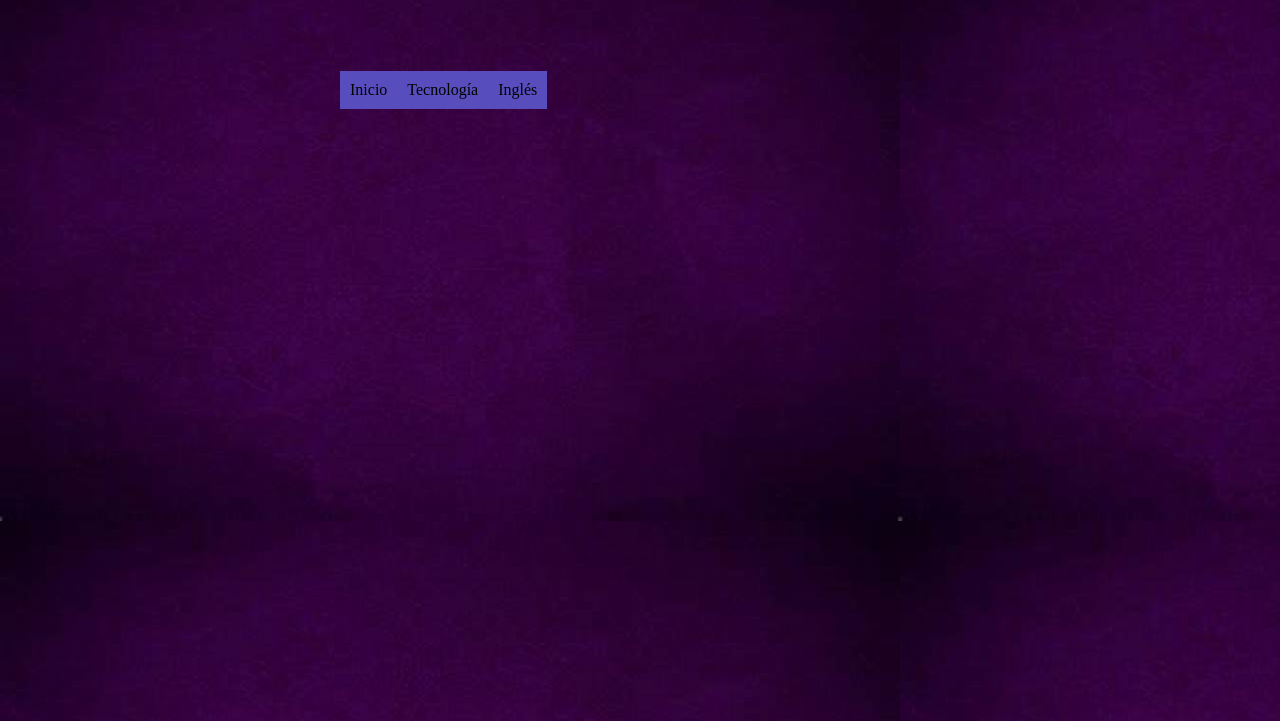
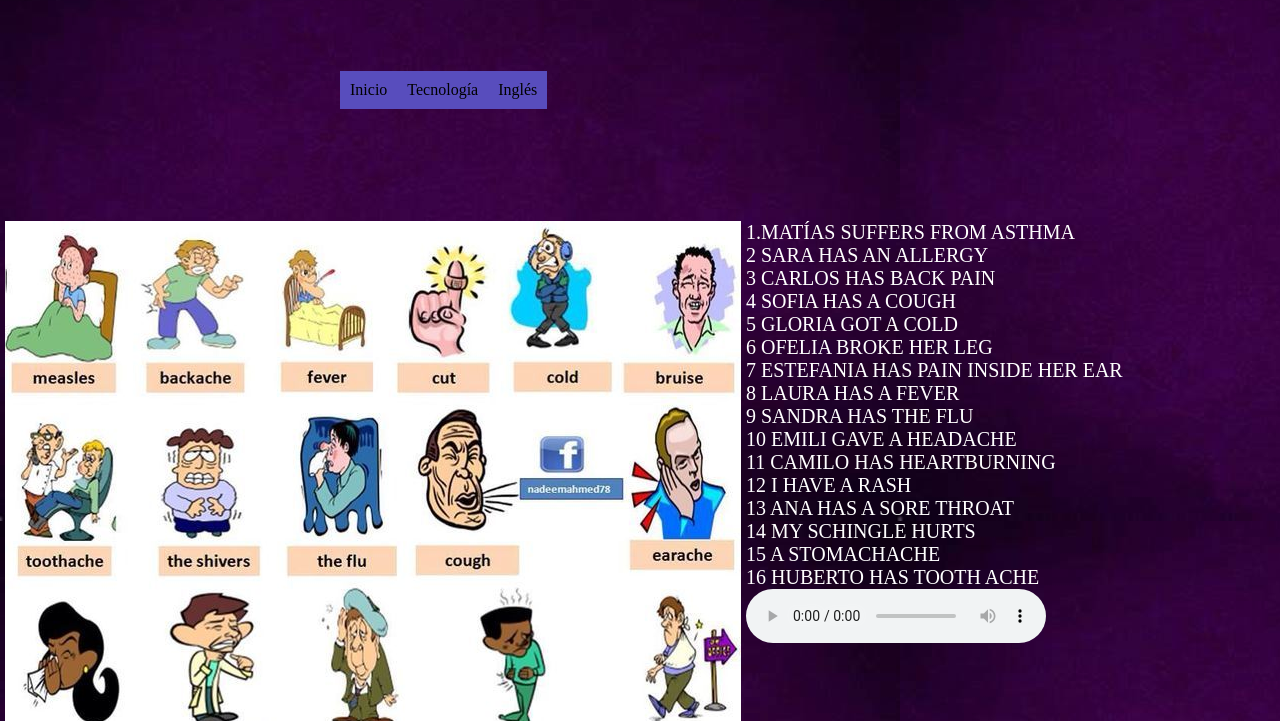
Before and after one commit to saraysofia2009/Sofia-Puerta-pagina-web, a plain HTML site: page ingles2.html in a window 1280 px wide. Shown: the part 79-800 px from the top of the page. Drawn offline with Linux system fonts and the light colour scheme.

Commit message:
ACTUALIZACION FINAL

```diff
--- a/estilos.css
+++ b/estilos.css
@@ -86,3 +86,35 @@
                         color: white;
                         font-size: 20px;
                         }
+                        .contenido{
+
+                            height: 280px;
+                            width: 100%;
+                            float: right;
+                            position: absolute;
+                            color: white;
+                            top: 300px;
+                            }
+                            .textoingles{
+                                text-align: left;
+                                color: white;
+                                font-size: 20px; }
+                                .imageningles{
+
+
+
+                                    background-repeat: no-repeat;
+
+                                    float:left;
+
+                                    height: 560px;
+
+                                    width: 736px;
+
+                                    margin-left: 5px;
+
+                                    margin-right:5px;
+
+                                    background-image: url(11de90887f4c0f31f5cca677775300ea.jpg);
+
+                                    }
--- a/ingles2.html
+++ b/ingles2.html
@@ -107,7 +107,46 @@ INGLES
 
 </div>
 
-</body>
+<div class="contenido">
+<div class="textoingles">
+<div class="imageningles"></div>
+1.MATÍAS SUFFERS FROM ASTHMA
+<br>
+2 SARA HAS AN ALLERGY
+<br>
+3 CARLOS HAS BACK PAIN
+<br>
+4 SOFIA HAS A COUGH
+<br>
+5 GLORIA GOT A COLD
+<br>
+6 OFELIA BROKE HER LEG
+<br>
+7 ESTEFANIA HAS PAIN INSIDE HER EAR
+<br>
+8 LAURA HAS A FEVER
+<br>
+9 SANDRA HAS THE FLU
+<br>
+10 EMILI GAVE A HEADACHE
+<br>
+11 CAMILO HAS HEARTBURNING
+<br>
+12 I  HAVE A RASH
+<br>
+13 ANA HAS A SORE THROAT
+<br>
+14 MY SCHINGLE HURTS
+<br>
+15 A STOMACHACHE
+<br>
+16 HUBERTO HAS TOOTH ACHE
+<br>
+<audio controls>
+    <source src="WhatsApp Audio 2023-11-23 at 8.37.35 PM.ogg">
+</audio>
+</div>
+</div>
 
 </body>
 
```
Also changed, not shown: tecnologia2.html (+4 -0 lines), tecnologia3.html (+2 -0 lines), 11de90887f4c0f31f5cca677775300ea.jpg (added), 2 other files.
